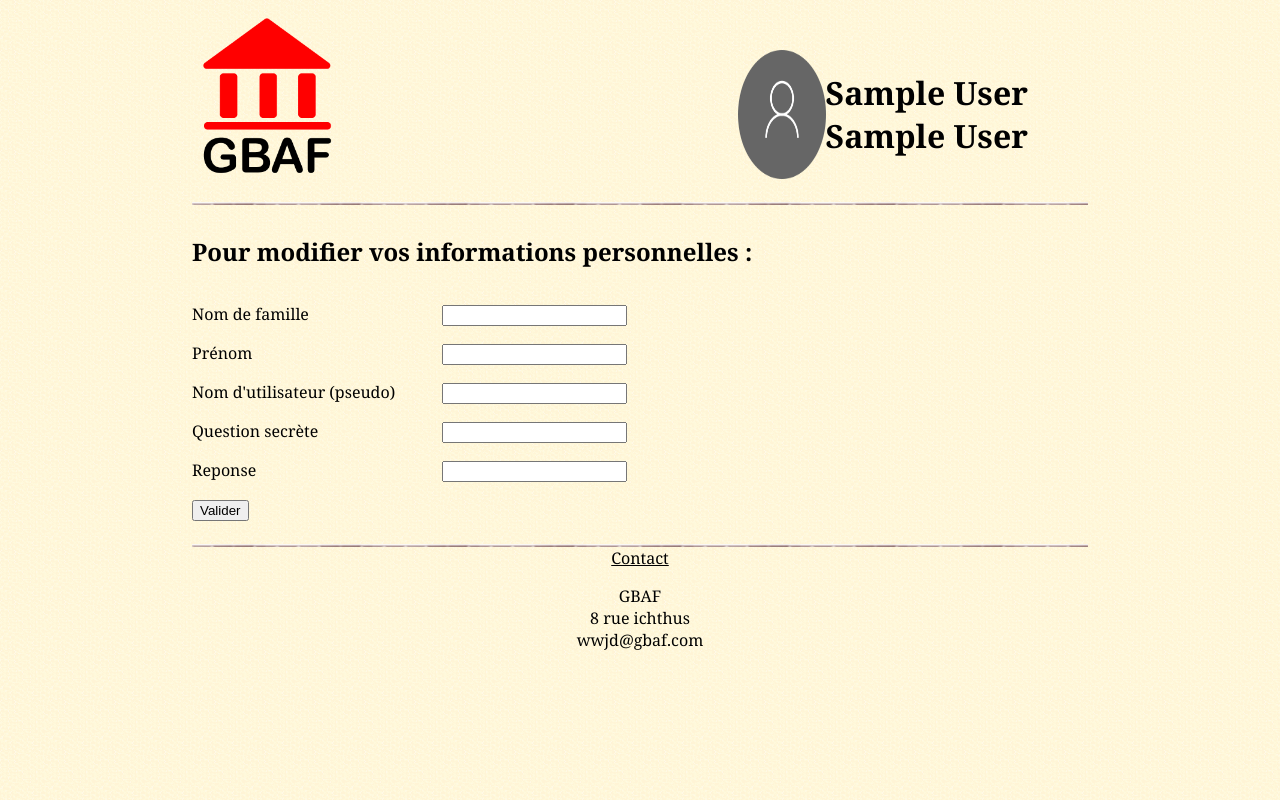
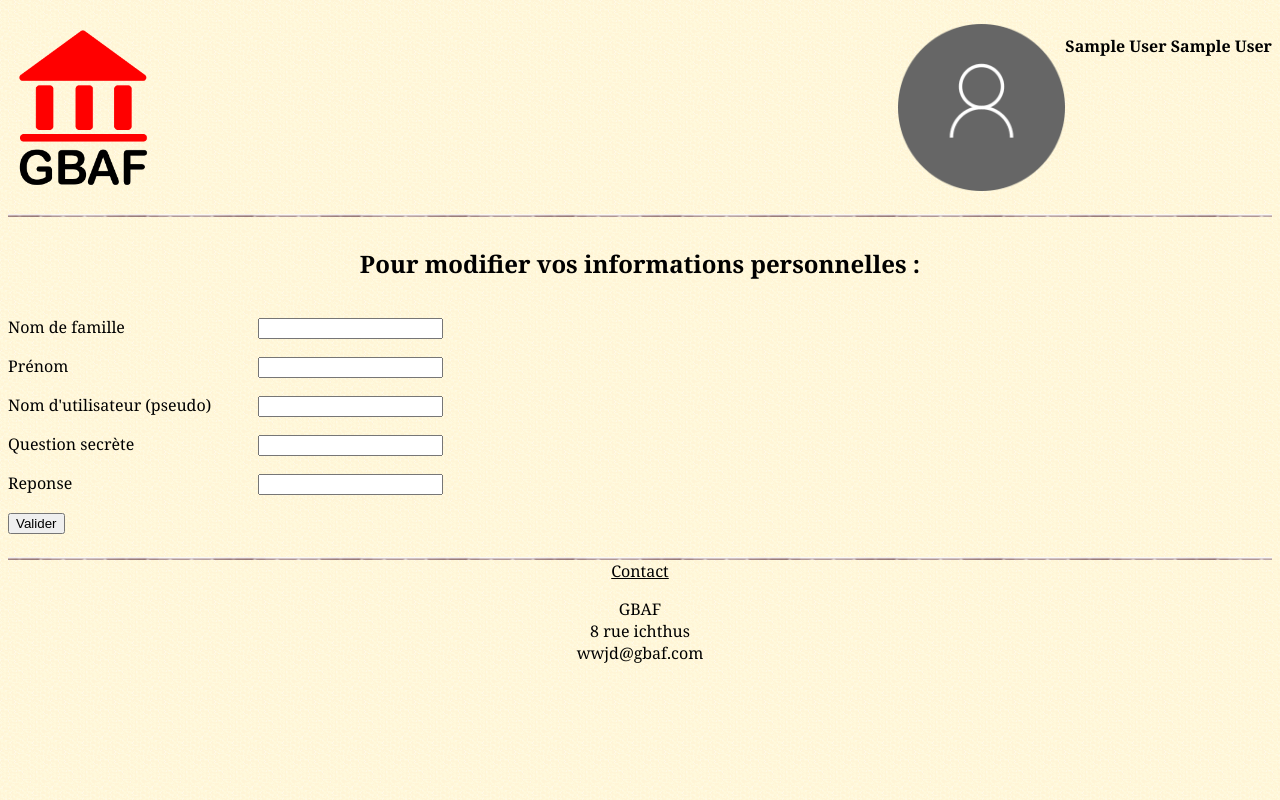
Before and after one commit to Annapiso/GBAF, a PHP site: page /modifID.php in a window 1280 px wide. Run offline with PHP 8.4, Linux system fonts and the light colour scheme; the visitor is signed in with stand-in values (Sample User, id 1); some web fonts are replaced.

Commit message:
nettoyage css

```diff
--- a/style.css
+++ b/style.css
@@ -24,25 +24,23 @@ src:url('webfont/Amble-Bold-webfont.woff?'iefix) format('woff'),
         font-style: normal;
  }
 
+/*le corps de chaque page*/
 body
+{
+    background:url('image/fond_jaune.png');
+    font-family: Amble,"droid_sansregular",Georgia, arial,"arial black", "times new roman", serif;
+}
 
+#bloc_page
 {
-     background:url('image/fond_jaune.png');
-    font-family: Amble,"droid_sansregular",Georgia, arial,"arial black", "times new roman", serif;
-    width: 70%;
-    margin: auto;
-
-
-    /*pacity: 1;
-    color: black;*/
-    /*display: flex;
-    flex-wrap: wrap;
-    flex-direction: row;
-    /*justify-content: center;
-
-
-    text-align: center;
-    border: 1px solid red;*/
+  display: flex;
+  flex-direction: column;
+  justify-content: center;
+  width: 70%;
+  height: 70%;
+  padding: auto;
+  text-justify: auto;
+  margin: auto;
 }
 
 body header, body section
@@ -51,68 +49,82 @@ body header, body section
    padding-bottom: 10px;
 }
 
+h1
+{
+    text-align: center;
+}
 
+ul
+{
+list-style-position: inside;
+list-style-type: none;
+}
+
+/* le header */
 header
 {
-
-
     display: flex;
     flex-direction: row;
     justify-content: space-between;
     align-items: flex-end;
-    /*text-align: center;*/
-    /*border: 2px solid red;*/
    width: 100%;
     height:10%;*/
 }
+
+/*le logo dans le header*/
 #logo img
 {
     width: 30%;
 
 }
 
+/*info sur la session*/
+.compte
+{
+    display: flex;
+    justify-content: flex-end;
+    align-items: center;
+    width: 100%;
+
+}
+
+.utilisateur
+{
+
+    font-size: 1em;
+
+}
+
+.compte img
+{
+    width: 10%;
+    height: 10%;
+}
+
+
 #menu
 {
 
+list-style-type: none;
+}
 
-    list-style-type: none;
-}
 #menu a
 {
 display: block;
 color: grey;
 text-decoration: none;
 }
+
 .sousMenu
 {
     display: none;
 }
+
 #menu:hover .sousMenu{
     display: block;
 }
-.compte
-{
-    display: flex;
-    justify-content: flex-end;
-    width: 350px;
 
-
-}
-
-.utilisateur
-{
-    align-self: flex-start;
-}
-
-.compte img
-{
-    width: 25%;
-}
-
-
-
-
-
+/*section*/
 section
 {
     display: flex;
@@ -123,41 +135,93 @@ section
 
 }
 
+/*page index*/
+
 .acteur
 {   display :flex;
-    /*flex-direction: row;*/
     border :2px solid black;
     justify-content: space-around;
 
     height: 30%;
     border-radius: 5px;
 
-    /*flex-wrap: wrap;
-    text-align: center;
+}
 
-
-
-    height: 200px;*/
-
+/*logo de l'acteur dans index.php*/
+.logoActeur
+{
+    width:20% ;
 
 }
+
+.logoActeur img
+{
+    width: 90%;
+
+   margin-left: 5px;
+   border-radius: 3px;
+}
+
+/*desxcription de l'acteur dans index.php*/
 .descriptionActeur
 
 {
     display: flex;
+    flex-direction: column;
+    border: 1px solid black;
+    border-radius: 3px;
+
+    width: 60%;
+    padding-left: 20px;
+}
+
+/*bouton lire la suite */
+.bouton
+{
+
+    align-self: flex-end;
+    text-align: center;
+    height: 30%;
+    width: 25%;
+    font-size: 1em;
+    text-decoration: none;
+    color: white;
+    border-radius: 5px;
+    margin-right: 2px;
+    margin-bottom: 2px;
+    background: url('image/fond_degraderouge.png') repeat-x;
+}
+
+.bouton img
+{
+    border: 0;
+
+}
+
+
+
+/*nombre de commentaires dans index.php*/
+.post
+{
+    display: inline;
     flex-wrap: wrap;
-    border: 1px solid black;
+   align-self: center;
+   width: 25%;
+   text-align: center;
 
-    align-self: center;
-    width: 50%;
 }
+.post img
+{
+    width:20%;
+    height: 20%;
+}
+
 
 .commentaire
 {
     display: flex;
     flex-direction: column;
-    /*border: 3px solid red;
-    border-radius: 5px;*/
+
 }
 
 
@@ -166,18 +230,38 @@ section
 {
   display: flex;
   justify-content: space-between;
-
    font-size: 1.5em;
    width: 100%;
+}
 
-
-}
 .comsActeur
 {
+   width: 30%;
+   height: 27px;
    border : 1px solid black;
    background: url('image/fond_degraderouge.png') repeat-x;
    border-radius: 5px;
+   text-align: center;
+   align-self: center;
+
 }
+.commentaire_user
+{
+    display: flex;
+
+    text-align: center;
+    align-items: center;
+    border: 1px solid black;
+    border-radius: 5px;
+    width: 65%;
+    height: 100px;
+    margin: auto;
+}
+.user{
+width:60%;
+
+}
+
 .likeActeur
 {
     display: flex;
@@ -186,74 +270,19 @@ section
     justify-content: space-around;
     border : 1px solid black;
     width: 20%;
+    height: 27px;
     align-self: center;
+
 }
 .likeActeur img
 {
-    width:30px;
+
+    border: none;
     height: 30px;
-}
-.post
-{
-
-   border: 2px solid black;
-   width: 25%;
-   align-self: flex-start;
-   text-align: right;
-   /*position: right;
-  /* right: 0px;
-   top: 0px;*/
-
-
-
-
-
-}
-.logoActeur
-{
-    width:20% ;
-
-}
-.logoActeur img
-{
-    width: 200px;
-}
-.bouton
-{
-    display: inline;
-    height: 20px;
-    width: auto;
-    font-size: 0.8em;
-    text-decoration: none;
-    color: white;
-    border-radius: 5px;
-
-    position: absolute;
-    background: url('image/fond_degraderouge.png') repeat-x;
-}
-.bouton img
-{
-    border: 0;
+    opacity: 0.9;
 }
 
-
-.post img
-{
-    width:30px;
-    height: 30px;
-}
-.textarea
-{
-    width: 300px;
-    height: 80px;
-}
-
-#form label
-{
-    display: block;
-    width: 250px;
-    float: left;
-}
+/*page acteur*/
 .logo
 {
     display: flex;
@@ -271,39 +300,215 @@ section
     width: 75%;
     margin: auto;
 }
+
+/*like et dislike dans acteur*/
+#pouce
+{
+    display: flex;
+    justify-content:space-around;
+    width: 50%;
+
+    margin: auto;
+}
+#pouce img
+{
+
+
+    width: 100px;
+    border: none;
+    opacity: 0.9;
+}
+
+
+
+.textarea
+{
+    width: 300px;
+    height: 80px;
+}
+
+/*les formulaires avec ID=form*/
+#form label
+{
+    display: block;
+    width: 250px;
+    float: left;
+}
+
+/*retour à la liste des acteurs*/
 .retour
 {
     align-self: flex-end;
     text-align: right;
 }
+
+/*footer*/
 footer
 {
     text-align: center;
 }
-/*
+
+/*message d'alerte*/
+.alert-success
 {
-    text-align:center;
-}
-h3
-{
-    background-color:black;
-    color:white;
-    font-size:0.9em;
-    margin-bottom:0px;
-}
-.news p
-{
-    background-color:#CCCCCC;
-    margin-top:0px;
-}
-.news
-{
-    width:70%;
-    margin:auto;
+    color: green;
+    font-size: 1.5em;
+    align-self: center;
 }
 
-a
+.alert-failure
 {
-    text-decoration: none;
-    color: blue;
+    color: red;
+    font-size: 1.5em;
+    align-self: center;
+
 }
+
+
+
+@media all and (max-width: 1024px) /*pour les écrans <
+px*/
+/*info sur la session*/
+.compte
+{
+    display: flex;
+    justify-content: flex-end;
+    width: auto;
+
+
+}
+
+.utilisateur
+{
+    align-self: flex-start;
+    font-size: 0.5em;
+
+}
+
+.compte img
+{
+    width:30%;
+}
+/* nombre de commentaire dans index*/
+.post
+{
+display: none;
+}
+/*desxcription de l'acteur dans index.php*/
+.descriptionActeur{
+    width: 80%;
+    margin: auto;
+}
+.logoActeur
+{
+    width: 80%;
+}
+.bouton
+{
+    width: auto;
+}
+.bouton img
+{
+    display: none;
+}
+
+
+/*taille du texte dans acteur*/
+.likeActeur
+{
+    width: auto;
+    font-size: auto;
+    margin-bottom: 0px;
+}
+.likeActeur img
+{
+    width: 25px;
+    height: 25px;
+}
+.comsActeur
+{
+    width: auto;
+    font-size: auto;
+}
+
+/*commentaire dans acteur*/
+.com
+{
+
+width: 25%;
+}
+
+
+}
+@media all and (max-device-width: 829px) /*on cible les smartphones*/
+
+{
+.acteur
+{   display :flex;
+    flex-direction: column;
+    align-items: center;
+    border :2px solid black;
+    border-radius: 5px;
+    ;
+
+    /*height: 30%;
+    ;*/
+
+}
+.descriptionActeur
+{
+    width: 80%;
+
+}
+/*logo de l'acteur dans index.php*/
+.logoActeur
+{
+    display: flex;
+    justify-content: center;
+    width:80% ;
+
+
+
+
+
+
+}
+.logoActeur img
+{
+    width: 80%;
+
+   margin: auto;
+   border-radius: 3px;
+}
+.bouton
+{
+    align-self: center;
+    width: auto;
+}
+
+
+}
+.bouton img
+{
+    display: none;
+}
+/*taille du texte dans acteur*/
+.likeActeur
+{
+    font-size: 0.8em;
+    margin-bottom: 0px;
+}
+.likeActeur img
+{
+    width: 30px;
+    height: 30px;
+}
+.comsActeur
+{
+    font-size: 0.8em;
+}
+.com
+{
+
+width: 25%;
+}
```
